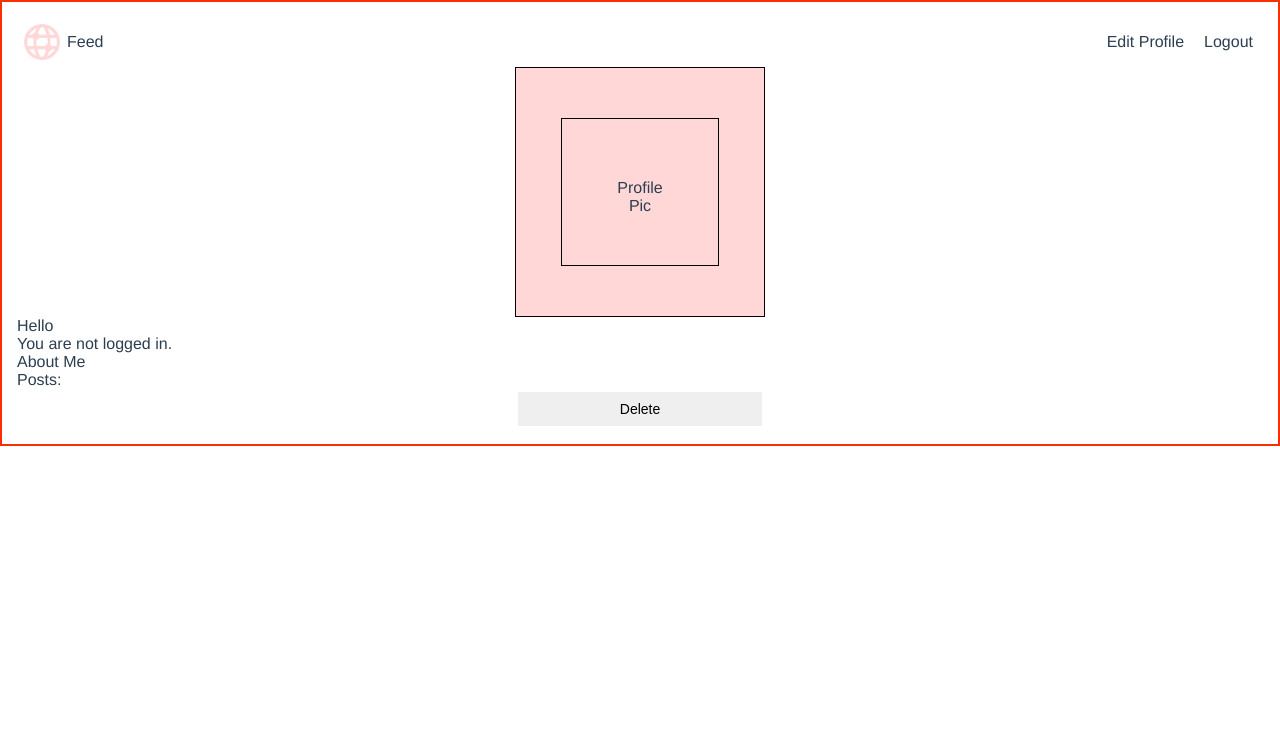
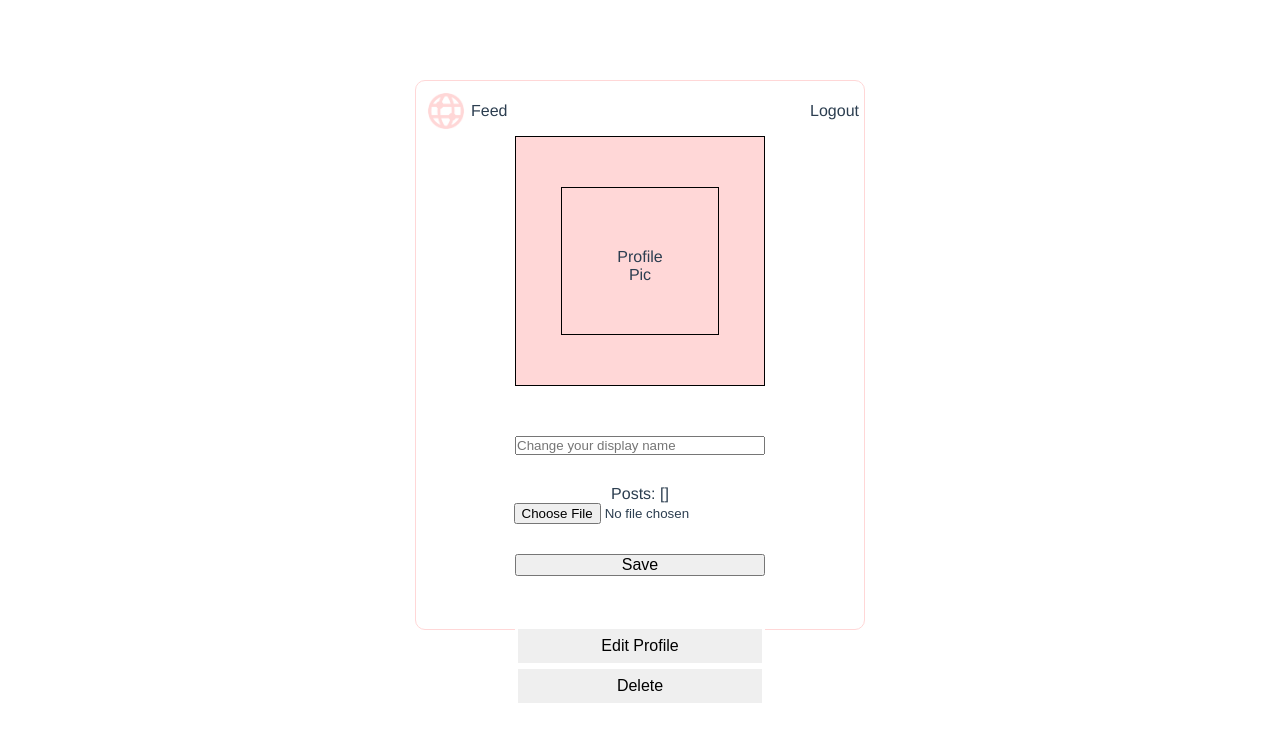
Before and after one commit to apralyn/groupomania, a Vue app: page /profile/1 in a window 1280 px wide. Shown: the top 742 px of the page. Built offline with nearby package versions, Linux system fonts and the light colour scheme.

Commit message:
tinkered with homeView look

```diff
--- a/public/index.html
+++ b/public/index.html
@@ -1,5 +1,5 @@
 <!DOCTYPE html>
-<html lang="">
+<html lang="en">
   <head>
     <meta charset="utf-8">
     <meta http-equiv="X-UA-Compatible" content="IE=edge">
--- a/src/App.vue
+++ b/src/App.vue
@@ -4,7 +4,6 @@
 </template>
 
 <style>
-/*found inside public folder under index.html*/
 #app {
   font-family: Avenir, Helvetica, Arial, sans-serif;
   -webkit-font-smoothing: antialiased;
@@ -20,7 +19,7 @@
 }
 
 button {
-  font-size: 14px;
+  font-size: 16px;
   cursor: pointer;
 }
 
--- /dev/null
+++ b/src/components/EditProfile.vue
@@ -0,0 +1,47 @@
+<template>
+  <form @submit.prevent="handleSubmit">
+    <input class="display-name" type="name" name="name" v-model="name" placeholder="Change your display name" required>
+    <span class="user-posts">Posts: {{ posts }}</span>
+    <div class="up-img">
+      <input type="file">
+    </div>
+    <button class="submit-btn">Save</button>
+  </form>
+</template>
+<script>
+export default {
+  data() {
+    return {
+      name: '',
+      posts: []
+    }
+  },
+  methods: {
+    handleSubmit() {
+      //TODO when user clicks on submit
+      //where do I save the data that the user changed?
+      //update the image on Profile Pic
+      //update the name
+    },
+    onFileChanged(e) {
+      const file = e.target.files[0]
+      console.log(file);
+    },
+  },
+}
+</script>
+<style scoped>
+form {
+  display: flex;
+  flex-direction: column;
+  margin: auto;
+  padding: 20px;
+}
+
+.display-name,
+.submit-btn {
+  width: 250px;
+  align-self: center;
+  margin: 30px;
+}
+</style>
--- a/src/components/PageContainer.vue
+++ b/src/components/PageContainer.vue
@@ -7,9 +7,9 @@
 .full-screen {
   top: 0;
   position: fixed;
-  border: 10px solid black;
   width: 100%;
   height: 100%;
+  z-index: -9999;
 }
 
 .box-container {
@@ -17,7 +17,7 @@
   height: 550px;
   padding: 5px;
   margin: 80px auto;
-  background: rgb(0, 0, 0, 0.1);
+  border: 1px solid #ffd7d7;
   border-radius: 10px;
 }
 </style>
--- a/src/views/FeedView.vue
+++ b/src/views/FeedView.vue
@@ -48,7 +48,9 @@
   </div>
 </template>
 <script>
-//the feed should only be access by a present user.
+//TODO
+  //make sure that only current user can access the feed.
+  //if the url is hard coded must show an errorMsg('you are not logged in').
 export default {
   data() {
     return {
--- a/src/views/HomeView.vue
+++ b/src/views/HomeView.vue
@@ -1,50 +1,49 @@
 <template>
-  <div class="full-screen">
-    <div class="home">
-      <img class="logo" alt="Groupomania logo" src="../assets/icon-above-font.svg">
-      <div class="btns">
-        <button @click="$router.push('/login')">Login</button>
-        <button @click="$router.push('/signup')">Sign Up</button>
-      </div>
+  <div class="home-view">
+    <img class="home-logo" alt="Groupomania logo" src="../assets/icon-above-font.svg">
+    <div class="home-btns">
+      <button @click="$router.push('/login')">Login</button>
+      <button @click="$router.push('/signup')">Sign Up</button>
     </div>
   </div>
+  <PageContainer />
 </template>
 
 <script>
+import PageContainer from '@/components/PageContainer.vue'
 export default {
+  data() {
+    return {
+      container: "PageContainer"
+    }
+  },
+  components: { PageContainer }
 }
 </script>
 <style scoped>
-.full-screen {
-  top: 0;
-  position: fixed;
-  border: 10px solid black;
-  width: 100%;
-  height: 100%;
+.home-logo {
+  width: 200px;
+  height: 200px;
+  margin-top: 100px;
 }
 
-.home {
-  width: 450px;
-  height: 550px;
-  padding: 5px;
-  margin: 80px auto;
-  border: 1px solid #ffd7d7;
-  border-radius: 10px;
+.home-btns {
+  display: flex;
+  flex-direction: column;
+  margin: 50px auto;
 }
 
-.logo {
-  width: 200px;
-  margin-bottom: 80px;
+button {
+  width: 250px;
+  text-align: center;
+  padding: 25px;
+  margin: 10px auto;
+  border: 1px solid #fd2d01;
+  background-color: #ffd7d79a;
+  color:#fd2d01;
 }
-
-.btns button {
-  width: 50%;
-  height: 80px;
-  display: block;
-  margin: 10px auto;
-  border: 2px solid #ffd7d7;
-  background-color: white;
-  color: #fd2d01;
-  border-radius: 10px;
+button:hover {
+  background-color: #fd2d01;
+  color: #fff;
 }
 </style>
--- a/src/views/ProfileView.vue
+++ b/src/views/ProfileView.vue
@@ -5,30 +5,30 @@
 				<img id="profile-icon" alt="Groupomania logo" src="../assets/icon.png">
 				<p class="feed" @click="$router.push('/feed')">Feed</p>
 			</div>
-			<ul class="nav-items">
-				<li>Edit Profile</li>
-				<li @click="onLogout">Logout</li>
-			</ul>
+			<div @click="onLogout">Logout</div>
 		</nav>
 		<div id="profile-image">
 			<div id="profile-pic-holder">Profile Pic</div>
 		</div>
-		<div class="profile-bio">
-			<span>Hello {{ userId }}</span>
-			<p>You are not logged in.</p>
-			<p>About Me</p>
-			<p>Posts:</p>
-		</div>
-		<button @click="toggleModal" class="delete-btn">Delete</button>
-		<Modal @cancel="toggleModal" :modalActive="modalActive">
-			<div class="modal-content">
-				<button class="delete-btn" @click="handleDelete">Confirm</button>
-			</div>
-		</Modal>
+
+		<EditProfile >
+			<span>Hello.name</span>
+			<span>Posts:</span>
+		</EditProfile>
+
+			<button class="user-btn">Edit Profile</button>
+			<button @click="toggleModal" class="user-btn">Delete</button>
+			<Modal @cancel="toggleModal" :modalActive="modalActive">
+				<div class="modal-content">
+					<button class="delete-btn" @click="handleDelete">Confirm</button>
+				</div>
+			</Modal>
+
 	</div>
 </template>
 <script>
 import Modal from '@/components/PopupModal.vue'
+import EditProfile from '@/components/EditProfile.vue'
 import { ref } from 'vue'
 
 export default {
@@ -36,8 +36,12 @@ export default {
 	data() {
 		return {
 			token: '',
-			userId: ''
+			userId: '',
+			showEdit: true,
 		}
+	},
+	props: {
+
 	},
 	mounted() {
 		if (localStorage.getItem("token")) {
@@ -53,7 +57,7 @@ export default {
 		}
 	},
 	components: {
-		Modal,
+		Modal, EditProfile
 	},
 	setup() {
 		const modalActive = ref(false);
@@ -70,8 +74,14 @@ export default {
 <style scoped>
 .profile-container {
 	border: 2px solid #fd2d01;
-	margin: auto;
-	padding: 15px;
+	/* margin: auto; */
+	/* padding: 15px; */
+	width: 450px;
+  height: 550px;
+  padding: 5px;
+  margin: 80px auto;
+  border: 1px solid #ffd7d7;
+  border-radius: 10px;
 }
 
 #profile-icon {
@@ -122,11 +132,16 @@ li {
 }
 
 .profile-bio {
-	text-align: left;
-	padding-right: auto;
+	text-align: center;
+	margin: auto;
+	padding: 10px;
+	display: flex;
+	flex-direction: column;
+	justify-content: center;
+	align-items: center;
 }
 
-.delete-btn {
+.user-btn {
 	width: 250px;
 	height: 40px;
 	border: 3px solid white;
```
Also changed, not shown: src/components/DeleteProfile.vue (added).
